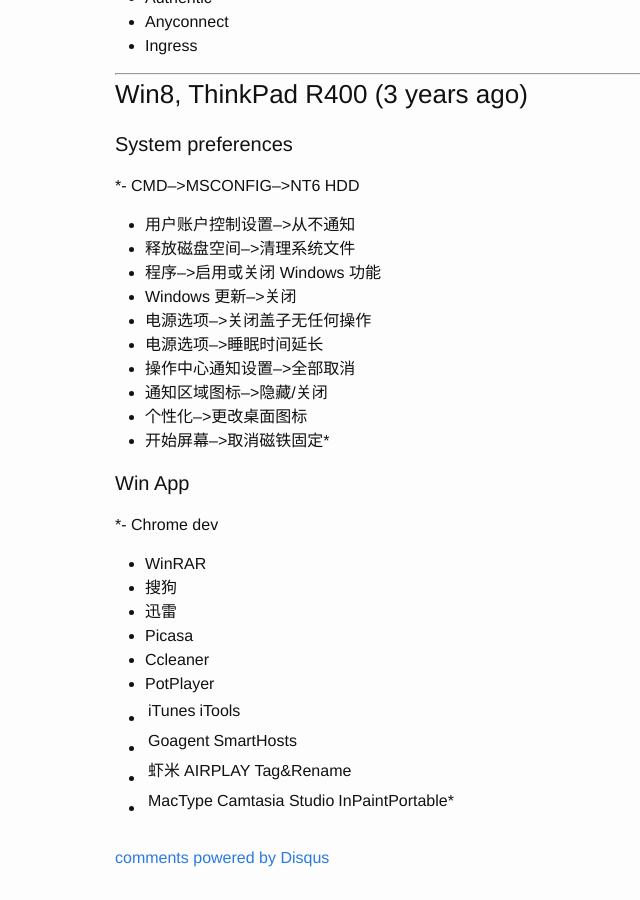
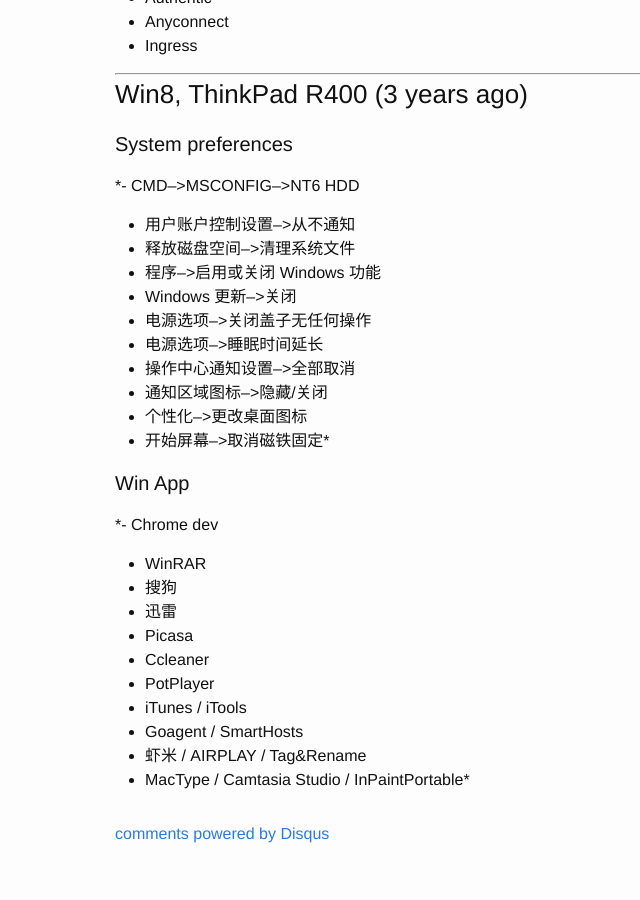
Before and after one commit to Afio/afio.github.io, a Jekyll site: the page built from _posts/2014-09-11-MySetup.markdown, in a window 1280 px wide and 900 px high, scrolled down 2100 px. Shown: the whole window, without its empty margins (155-795 px from the left). Built offline with Jekyll 4.4.1, drawn with Linux system fonts in a browser that asks for light colours; comment, search, counter and statistics services are not loaded; after the commit the page ends 2976 px from its top, so only the background shows below that.

Commit message:
/ update

```diff
--- a/_posts/2014-09-11-MySetup.markdown
+++ b/_posts/2014-09-11-MySetup.markdown
@@ -118,7 +118,7 @@ categories: setup
 - Picasa
 - Ccleaner
 - PotPlayer
-- iTunes  |  iTools
-- Goagent  |  SmartHosts
-- 虾米  |  AIRPLAY  |  Tag&Rename
-- MacType   |  Camtasia Studio  |  InPaintPortable*
+- iTunes  /  iTools
+- Goagent  /  SmartHosts
+- 虾米  / AIRPLAY  / Tag&Rename
+- MacType   /  Camtasia Studio  /  InPaintPortable*
```
